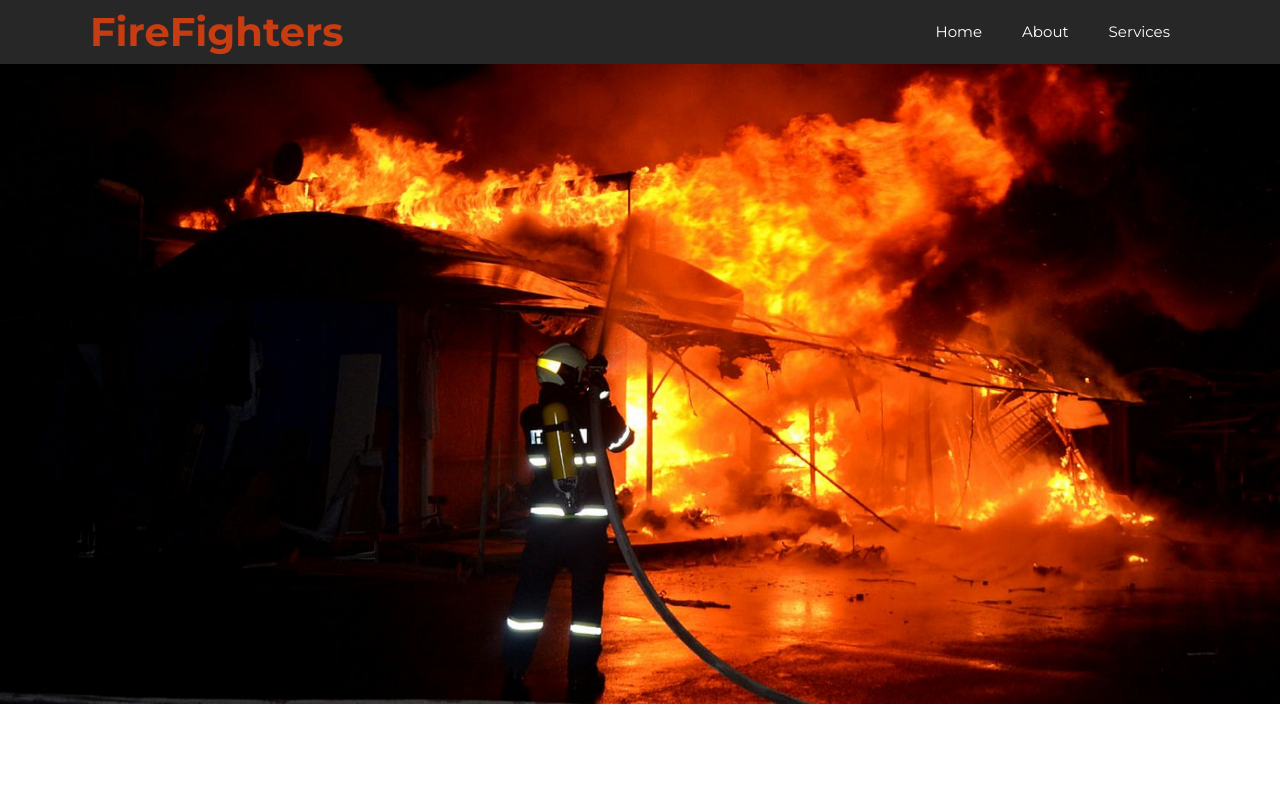
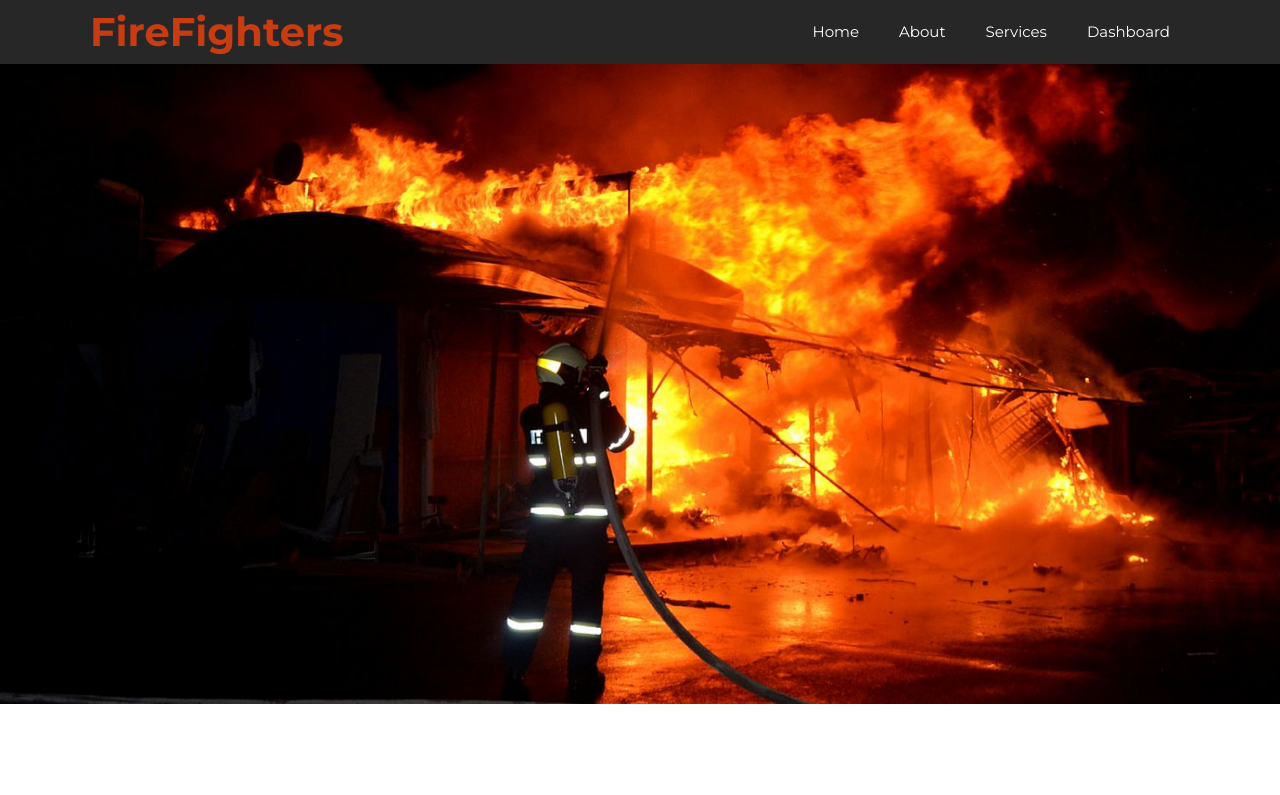
Before and after one commit to Addy-Michael/fire_service_back, a website: page client/index.html in a window 1280 px wide. Shown: the top 795 px of the page. Drawn offline with Linux system fonts and the light colour scheme.

Commit message:
dashboad link added

```diff
--- a/client/index.html
+++ b/client/index.html
@@ -17,6 +17,7 @@
                     <li><a href="#Home">Home</a></li>
                     <li><a href="#About">About</a></li>
                     <li><a href="#Services">Services</a></li>
+                    <li><a href="/dashboard">Dashboard</a></li>
                     <!-- <li><a href="#">Contact</a></li> -->
                 </ul>
             </nav>
```
